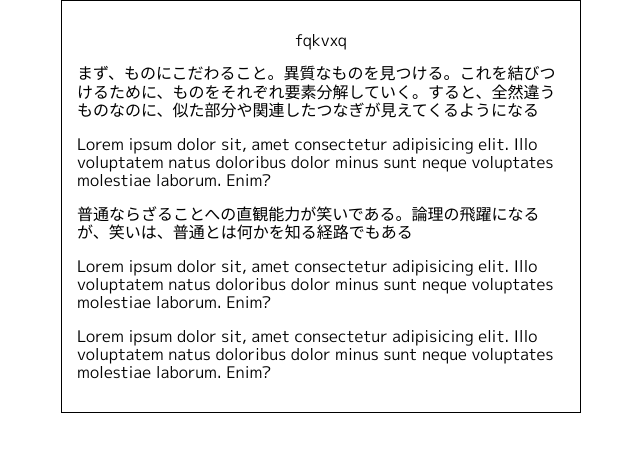
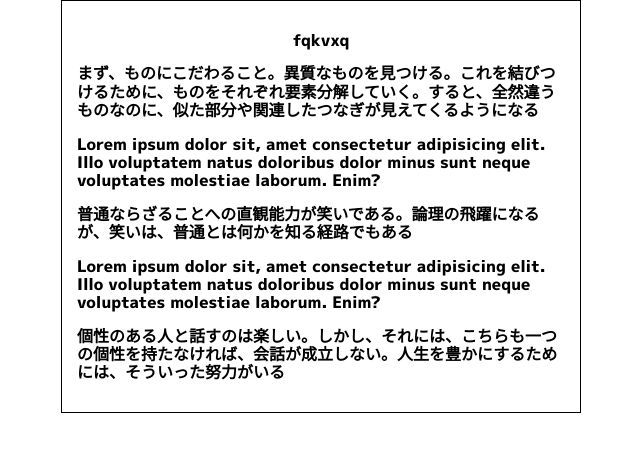
Before and after one commit to fqkvxq/fqkvxq.github.io, a plain HTML site: page index.html in a window 1280 px wide. Shown: the whole page, without its empty margins (319-959 px from the left). Drawn offline with Linux system fonts and the light colour scheme.

Commit message:
change text

```diff
--- a/asset/css/top/styles.scss
+++ b/asset/css/top/styles.scss
@@ -10,8 +10,10 @@ body {
     h1 {
         text-align: center;
         margin: 15px;
+        font-weight: 800;
     }
     p {
         margin-bottom: 15px;
+        font-weight: 800;
     }
 }
--- a/index.html
+++ b/index.html
@@ -15,7 +15,7 @@
         <p>Lorem ipsum dolor sit, amet consectetur adipisicing elit. Illo voluptatem natus doloribus dolor minus sunt neque voluptates molestiae laborum. Enim?</p>
         <p>普通ならざることへの直観能力が笑いである。論理の飛躍になるが、笑いは、普通とは何かを知る経路でもある</p>
         <p>Lorem ipsum dolor sit, amet consectetur adipisicing elit. Illo voluptatem natus doloribus dolor minus sunt neque voluptates molestiae laborum. Enim?</p>
-        <p>Lorem ipsum dolor sit, amet consectetur adipisicing elit. Illo voluptatem natus doloribus dolor minus sunt neque voluptates molestiae laborum. Enim?</p>
+        <p>個性のある人と話すのは楽しい。しかし、それには、こちらも一つの個性を持たなければ、会話が成立しない。人生を豊かにするためには、そういった努力がいる</p>
     </div>
 </body>
 </html>
```
Also changed, not shown: asset/css/top/styles.css, 1 other file.
